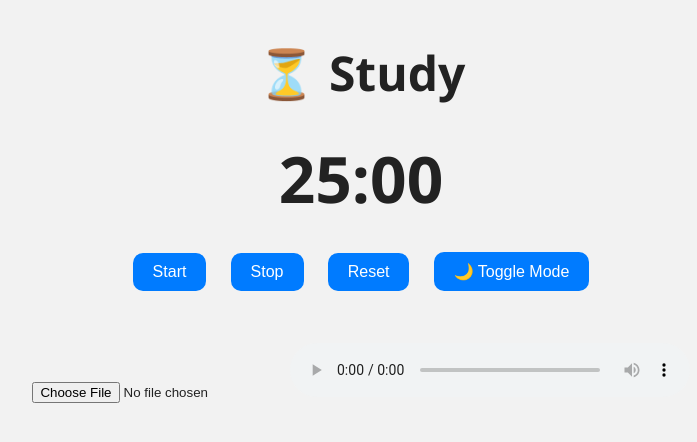
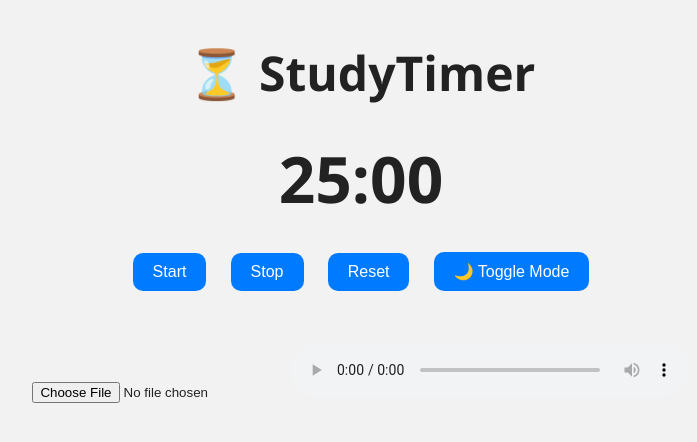
Before and after one commit to karthikeyan4747/productivity-app, a plain HTML site: page index.html in a window 1280 px wide. Shown: the whole page, without its empty margins (279-976 px from the left). Drawn offline with Linux system fonts and the light colour scheme.

Commit message:
Changed title

```diff
--- a/index.html
+++ b/index.html
@@ -2,12 +2,12 @@
 <html lang="en">
 <head>
   <meta charset="UTF-8">
-  <title>StudySync - Timer App</title>
+  <title>StudyTimer - Productivity App</title>
   <link rel="stylesheet" href="prodapp.css">
 </head>
 <body>
 <div id="prodapp">
-  <h1>⏳ Study</h1>
+  <h1>⏳ StudyTimer</h1>
   <div id="timer">25:00</div>
 
   <button onclick="startTimer()">Start</button>
```
